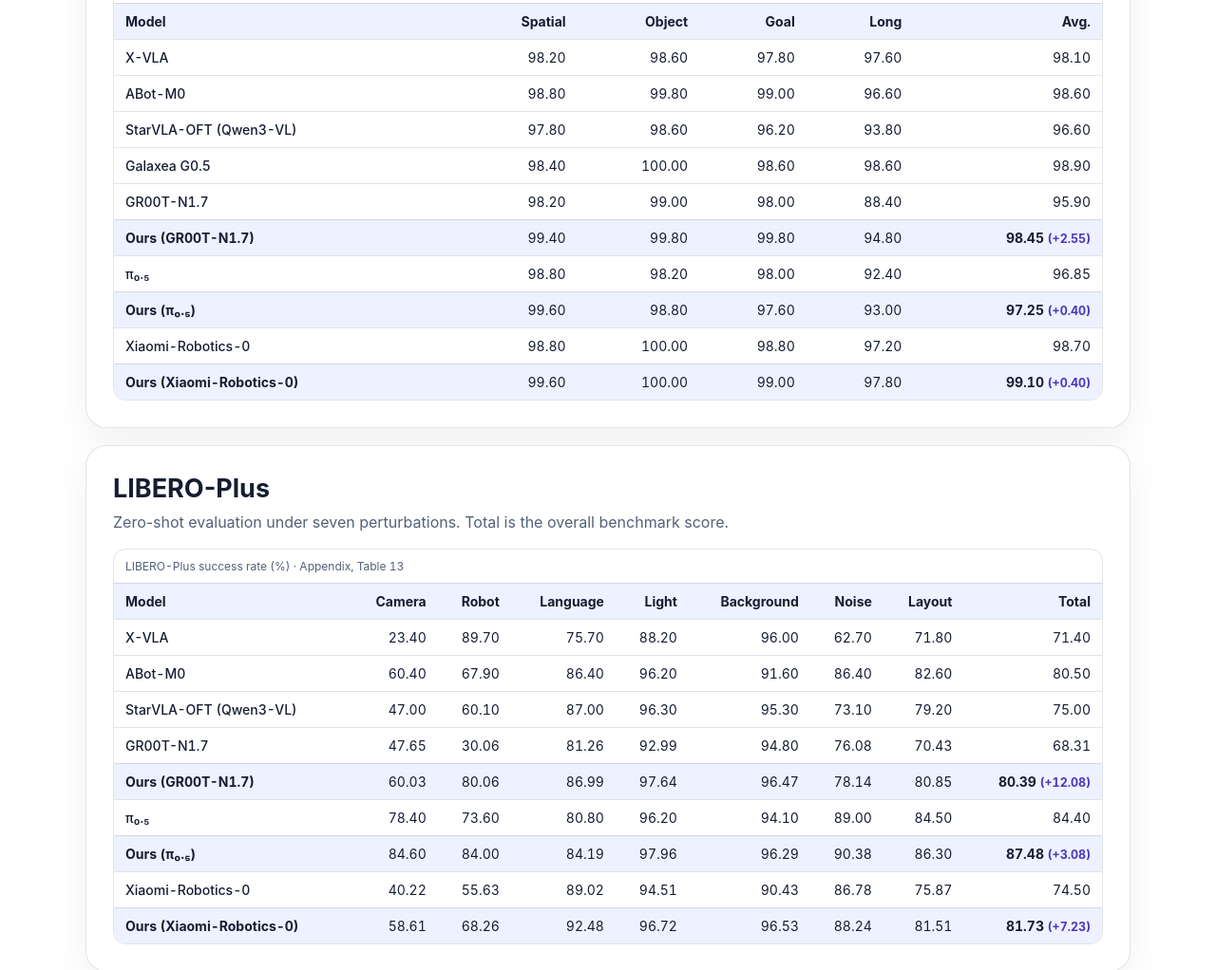
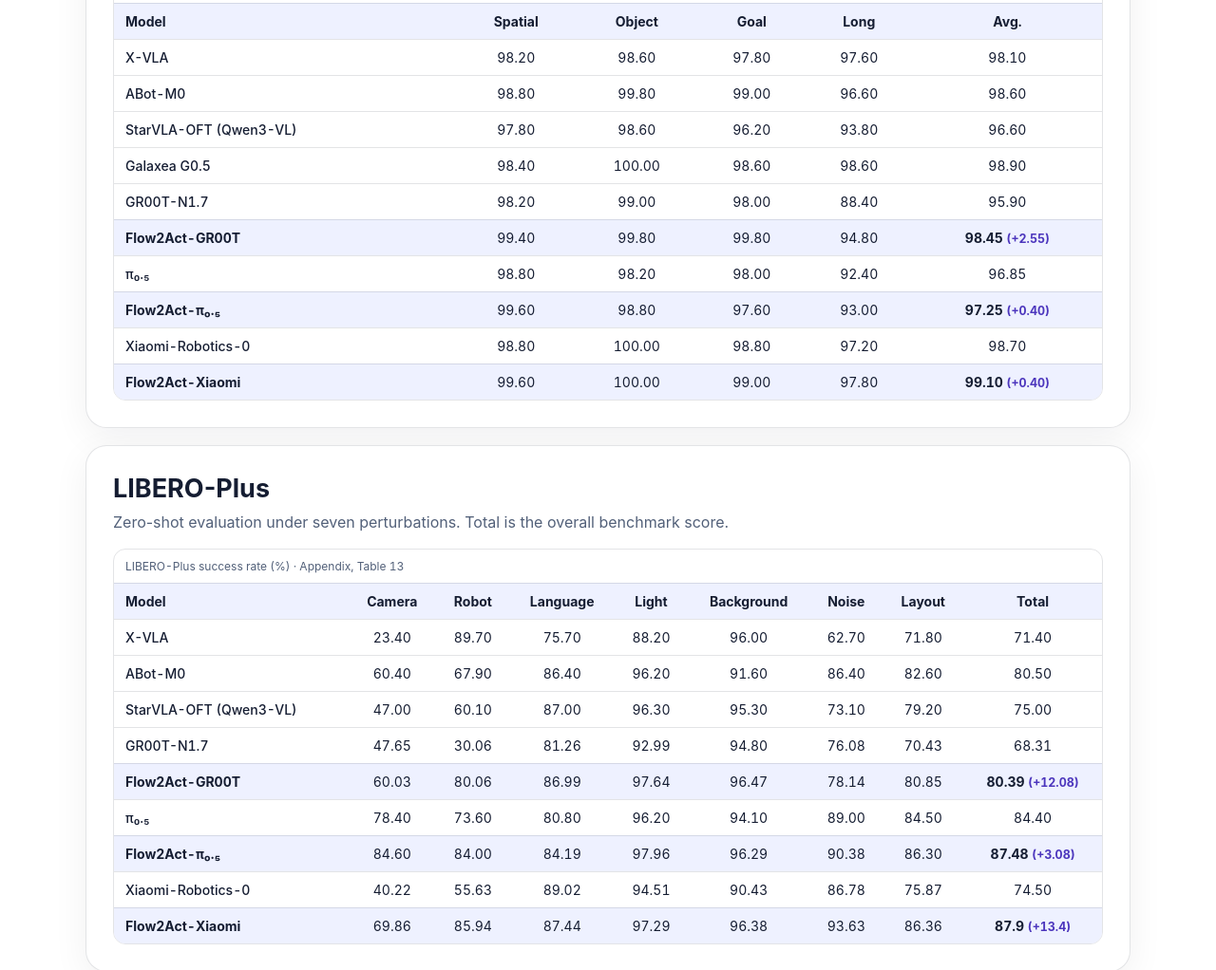
Before and after one commit to ShawnRicardo/Flow2Act.github.io, a plain HTML site: page index.html in a window 1280 px wide. Shown: the part 5000-6022 px from the top of the page at 95% size. Drawn offline with Linux system fonts and the light colour scheme.

Commit message:
Update Flow2Act benchmark labels and Xiaomi results

```diff
--- a/assets/css/style.css
+++ b/assets/css/style.css
@@ -223,7 +223,7 @@ button,a { -webkit-tap-highlight-color: transparent; }
 .experiment-table td {
   padding: 10px 12px;
   border-top: 1px solid var(--border);
-  text-align: right;
+  text-align: center;
   white-space: nowrap;
 }
 .experiment-table th:first-child { text-align: left; }
--- a/index.html
+++ b/index.html
@@ -7,7 +7,7 @@
   <meta name="description" content="Flow2Act: Learning to Act through Geometrically Grounded Motion Anticipation. Project demo, real-world robot comparisons, and simulation benchmarks.">
   <title>Flow2Act | Learning to Act through Geometrically Grounded Motion Anticipation</title>
   <link rel="icon" href="assets/images/favicon.svg" type="image/svg+xml">
-  <link rel="stylesheet" href="assets/css/style.css?v=3">
+  <link rel="stylesheet" href="assets/css/style.css?v=4">
   <script src="assets/js/main.js?v=2" defer></script>
 </head>
 <body>
@@ -272,11 +272,11 @@
                 <tr><th scope="row">StarVLA-OFT (Qwen3-VL)</th><td>97.80</td><td>98.60</td><td>96.20</td><td>93.80</td><td>96.60</td></tr>
                 <tr><th scope="row">Galaxea G0.5</th><td>98.40</td><td>100.00</td><td>98.60</td><td>98.60</td><td>98.90</td></tr>
                 <tr><th scope="row">GR00T-N1.7</th><td>98.20</td><td>99.00</td><td>98.00</td><td>88.40</td><td>95.90</td></tr>
-                <tr class="ours-row"><th scope="row">Ours (GR00T-N1.7)</th><td>99.40</td><td>99.80</td><td>99.80</td><td>94.80</td><td>98.45 <span class="table-gain">(+2.55)</span></td></tr>
+                <tr class="ours-row"><th scope="row">Flow2Act-GR00T</th><td>99.40</td><td>99.80</td><td>99.80</td><td>94.80</td><td>98.45 <span class="table-gain">(+2.55)</span></td></tr>
                 <tr><th scope="row">π₀.₅</th><td>98.80</td><td>98.20</td><td>98.00</td><td>92.40</td><td>96.85</td></tr>
-                <tr class="ours-row"><th scope="row">Ours (π₀.₅)</th><td>99.60</td><td>98.80</td><td>97.60</td><td>93.00</td><td>97.25 <span class="table-gain">(+0.40)</span></td></tr>
+                <tr class="ours-row"><th scope="row">Flow2Act-π₀.₅</th><td>99.60</td><td>98.80</td><td>97.60</td><td>93.00</td><td>97.25 <span class="table-gain">(+0.40)</span></td></tr>
                 <tr><th scope="row">Xiaomi-Robotics-0</th><td>98.80</td><td>100.00</td><td>98.80</td><td>97.20</td><td>98.70</td></tr>
-                <tr class="ours-row"><th scope="row">Ours (Xiaomi-Robotics-0)</th><td>99.60</td><td>100.00</td><td>99.00</td><td>97.80</td><td>99.10 <span class="table-gain">(+0.40)</span></td></tr>
+                <tr class="ours-row"><th scope="row">Flow2Act-Xiaomi</th><td>99.60</td><td>100.00</td><td>99.00</td><td>97.80</td><td>99.10 <span class="table-gain">(+0.40)</span></td></tr>
             </tbody>
           </table>
         </div>
@@ -295,11 +295,11 @@
                 <tr><th scope="row">ABot-M0</th><td>60.40</td><td>67.90</td><td>86.40</td><td>96.20</td><td>91.60</td><td>86.40</td><td>82.60</td><td>80.50</td></tr>
                 <tr><th scope="row">StarVLA-OFT (Qwen3-VL)</th><td>47.00</td><td>60.10</td><td>87.00</td><td>96.30</td><td>95.30</td><td>73.10</td><td>79.20</td><td>75.00</td></tr>
                 <tr><th scope="row">GR00T-N1.7</th><td>47.65</td><td>30.06</td><td>81.26</td><td>92.99</td><td>94.80</td><td>76.08</td><td>70.43</td><td>68.31</td></tr>
-                <tr class="ours-row"><th scope="row">Ours (GR00T-N1.7)</th><td>60.03</td><td>80.06</td><td>86.99</td><td>97.64</td><td>96.47</td><td>78.14</td><td>80.85</td><td>80.39 <span class="table-gain">(+12.08)</span></td></tr>
+                <tr class="ours-row"><th scope="row">Flow2Act-GR00T</th><td>60.03</td><td>80.06</td><td>86.99</td><td>97.64</td><td>96.47</td><td>78.14</td><td>80.85</td><td>80.39 <span class="table-gain">(+12.08)</span></td></tr>
                 <tr><th scope="row">π₀.₅</th><td>78.40</td><td>73.60</td><td>80.80</td><td>96.20</td><td>94.10</td><td>89.00</td><td>84.50</td><td>84.40</td></tr>
-                <tr class="ours-row"><th scope="row">Ours (π₀.₅)</th><td>84.60</td><td>84.00</td><td>84.19</td><td>97.96</td><td>96.29</td><td>90.38</td><td>86.30</td><td>87.48 <span class="table-gain">(+3.08)</span></td></tr>
+                <tr class="ours-row"><th scope="row">Flow2Act-π₀.₅</th><td>84.60</td><td>84.00</td><td>84.19</td><td>97.96</td><td>96.29</td><td>90.38</td><td>86.30</td><td>87.48 <span class="table-gain">(+3.08)</span></td></tr>
                 <tr><th scope="row">Xiaomi-Robotics-0</th><td>40.22</td><td>55.63</td><td>89.02</td><td>94.51</td><td>90.43</td><td>86.78</td><td>75.87</td><td>74.50</td></tr>
-                <tr class="ours-row"><th scope="row">Ours (Xiaomi-Robotics-0)</th><td>58.61</td><td>68.26</td><td>92.48</td><td>96.72</td><td>96.53</td><td>88.24</td><td>81.51</td><td>81.73 <span class="table-gain">(+7.23)</span></td></tr>
+                <tr class="ours-row"><th scope="row">Flow2Act-Xiaomi</th><td>69.86</td><td>85.94</td><td>87.44</td><td>97.29</td><td>96.38</td><td>93.63</td><td>86.36</td><td>87.9 <span class="table-gain">(+13.4)</span></td></tr>
             </tbody>
           </table>
         </div>
@@ -320,9 +320,9 @@
                 <tr><th scope="row">RynnVLA-Latent</th><td>88.7</td><td>88.4</td></tr>
                 <tr><th scope="row">Galaxea G0.5</th><td>93.7</td><td>92.8</td></tr>
                 <tr><th scope="row">π₀.₅</th><td>82.7</td><td>76.8</td></tr>
-                <tr class="ours-row"><th scope="row">Ours (π₀.₅)</th><td>87.3 <span class="table-gain">(+4.6)</span></td><td>82.6 <span class="table-gain">(+5.8)</span></td></tr>
+                <tr class="ours-row"><th scope="row">Flow2Act-π₀.₅</th><td>87.3 <span class="table-gain">(+4.6)</span></td><td>82.6 <span class="table-gain">(+5.8)</span></td></tr>
                 <tr><th scope="row">LingBot-VLA 2.0</th><td>93.5</td><td>92.8</td></tr>
-                <tr class="ours-row"><th scope="row">Ours (LingBot-VLA 2.0)</th><td>94.0 <span class="table-gain">(+0.5)</span></td><td>93.6 <span class="table-gain">(+0.8)</span></td></tr>
+                <tr class="ours-row"><th scope="row">Flow2Act-LingBot</th><td>94.0 <span class="table-gain">(+0.5)</span></td><td>93.6 <span class="table-gain">(+0.8)</span></td></tr>
             </tbody>
           </table>
         </div>
```
